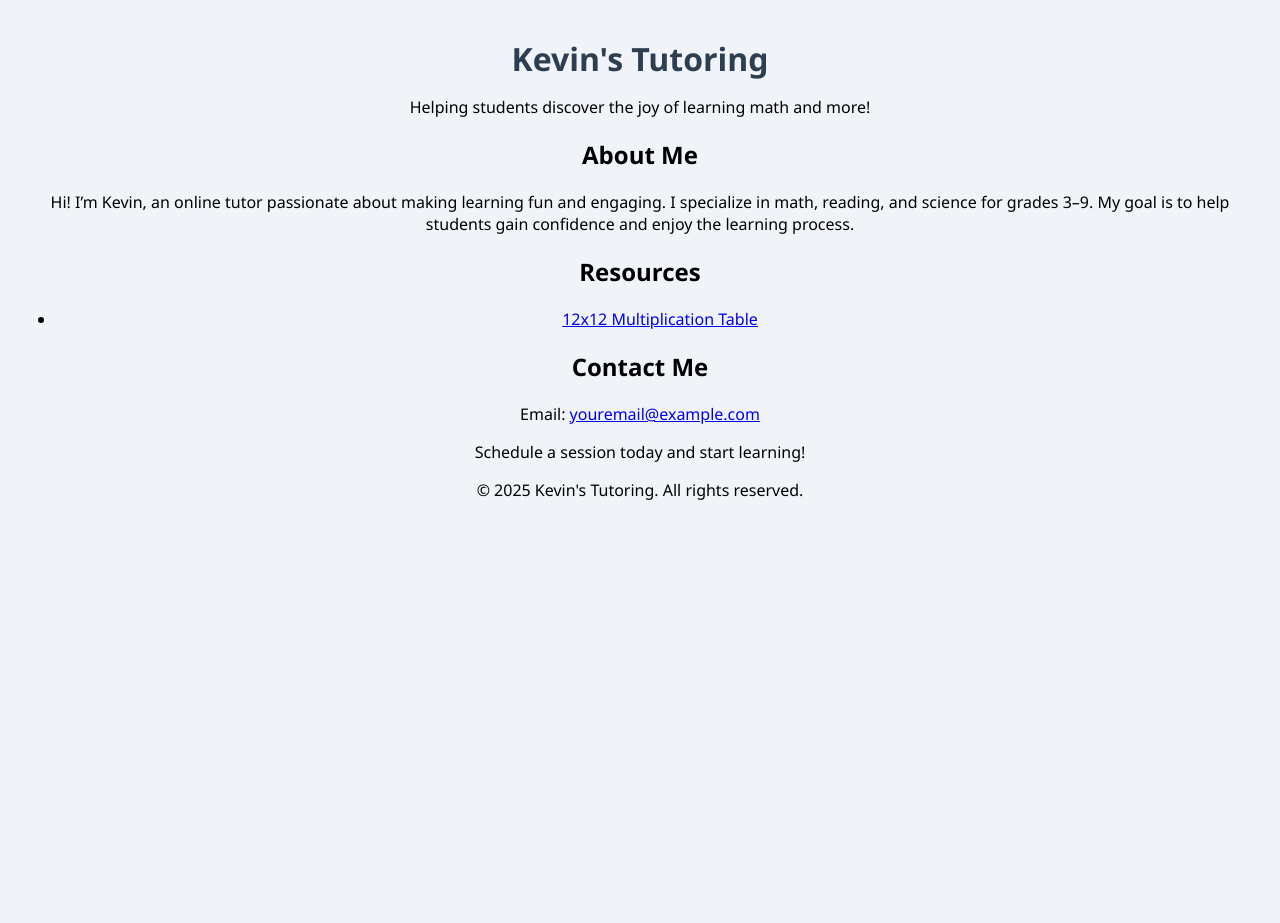
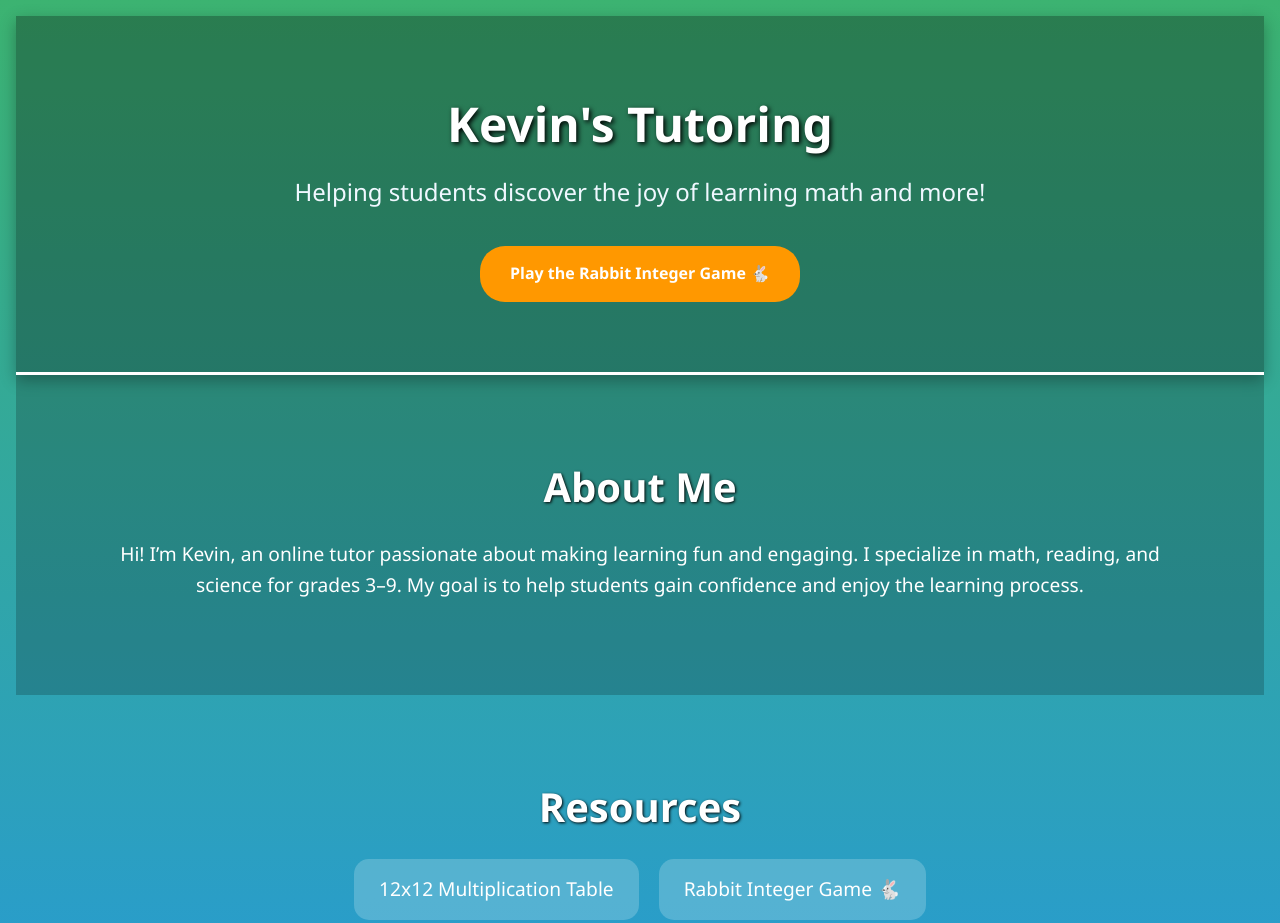
Before and after one commit to tutor-kevin/tutor-razed.github.io, a plain HTML site: page index.html in a window 1280 px wide. Shown: the top 923 px of the page. Before the commit the page ends 800 px from the top, so only its background shows below. Drawn offline with Linux system fonts and the light colour scheme; files that its build step writes are made by us from their sources.

Commit message:
Update index.html

```diff
--- a/index.html
+++ b/index.html
@@ -5,13 +5,86 @@
   <meta name="viewport" content="width=device-width, initial-scale=1.0">
   <title>Kevin's Tutoring</title>
   <link rel="stylesheet" href="style.css">
+  <style>
+    /* Global Styles */
+    * { box-sizing: border-box; margin: 0; padding: 0; }
+    body {
+      font-family: 'Segoe UI', Tahoma, Geneva, Verdana, sans-serif;
+      line-height: 1.6;
+      background: linear-gradient(to bottom, #3cb371, #1e90ff);
+      color: #fff;
+    }
+    a { text-decoration: none; color: #fff; }
+    a:hover { color: #ffeb3b; }
+
+    .container { width: 90%; max-width: 1100px; margin: auto; padding: 20px; }
+
+    header {
+      background: rgba(0,0,0,0.3);
+      padding: 50px 0;
+      text-align: center;
+      border-bottom: 3px solid #fff;
+      box-shadow: 0 5px 15px rgba(0,0,0,0.3);
+    }
+    header h1 { font-size: 3em; margin-bottom: 10px; color: #fff; text-shadow: 2px 2px 5px #000; }
+    header p { font-size: 1.5em; color: #f0f8ff; }
+
+    section { padding: 60px 0; }
+    section:nth-child(even) { background: rgba(0,0,0,0.2); }
+
+    h2 {
+      font-size: 2.5em;
+      margin-bottom: 20px;
+      text-align: center;
+      text-shadow: 1px 1px 3px #000;
+    }
+    p, li { font-size: 1.2em; margin-bottom: 15px; }
+
+    ul { list-style: none; padding-left: 0; display: flex; flex-wrap: wrap; justify-content: center; gap: 20px; }
+    li { background: rgba(255,255,255,0.2); padding: 15px 25px; border-radius: 15px; transition: 0.3s; }
+    li:hover { background: #ffeb3b; color: #000; transform: scale(1.05); }
+
+    footer {
+      background: rgba(0,0,0,0.5);
+      text-align: center;
+      padding: 20px;
+      border-top: 3px solid #fff;
+      box-shadow: 0 -5px 15px rgba(0,0,0,0.3);
+    }
+
+    /* Rabbit Game Button */
+    .game-link {
+      display: inline-block;
+      background: #ff9800;
+      color: #fff;
+      font-weight: bold;
+      padding: 15px 30px;
+      border-radius: 25px;
+      margin-top: 20px;
+      transition: 0.3s;
+    }
+    .game-link:hover {
+      background: #ffc107;
+      color: #000;
+      transform: scale(1.1);
+    }
+
+    /* Responsive */
+    @media (max-width: 768px){
+      header h1 { font-size: 2.5em; }
+      header p { font-size: 1.2em; }
+      h2 { font-size: 2em; }
+    }
+  </style>
 </head>
 <body>
+
   <!-- Header Section -->
   <header>
     <div class="container">
       <h1>Kevin's Tutoring</h1>
       <p>Helping students discover the joy of learning math and more!</p>
+      <a class="game-link" href="integers/rabbit-integers.html">Play the Rabbit Integer Game 🐇</a>
     </div>
   </header>
 
@@ -29,7 +102,8 @@
       <h2>Resources</h2>
       <ul>
         <li><a href="multiplication/">12x12 Multiplication Table</a></li>
-        <!-- You can add more resources here -->
+        <li><a href="integers/rabbit-integers.html">Rabbit Integer Game 🐇</a></li>
+        <!-- Add more resources here -->
       </ul>
     </div>
   </section>
@@ -49,5 +123,6 @@
       <p>&copy; 2025 Kevin's Tutoring. All rights reserved.</p>
     </div>
   </footer>
+
 </body>
 </html>
```
